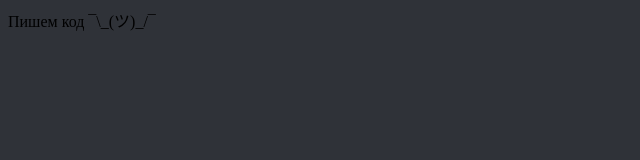
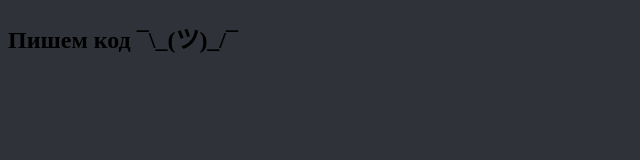
Before and after one commit to aveaa/zan1k.github.io, a plain HTML site: page index.html in a window 1280 px wide. Shown: the whole page, without its empty margins (0-640 px from the left). Drawn offline with Linux system fonts and the light colour scheme.

Commit message:
Update index.html

```diff
--- a/index.html
+++ b/index.html
@@ -7,6 +7,6 @@
     <link href='style.css' rel='stylesheet' type='text/css'/>
  </head>
  <body>
-  <h>Пишем код ¯\_(ツ)_/¯</h>
+  <h2>Пишем код ¯\_(ツ)_/¯</h2>
  </body>
 </html>
```
